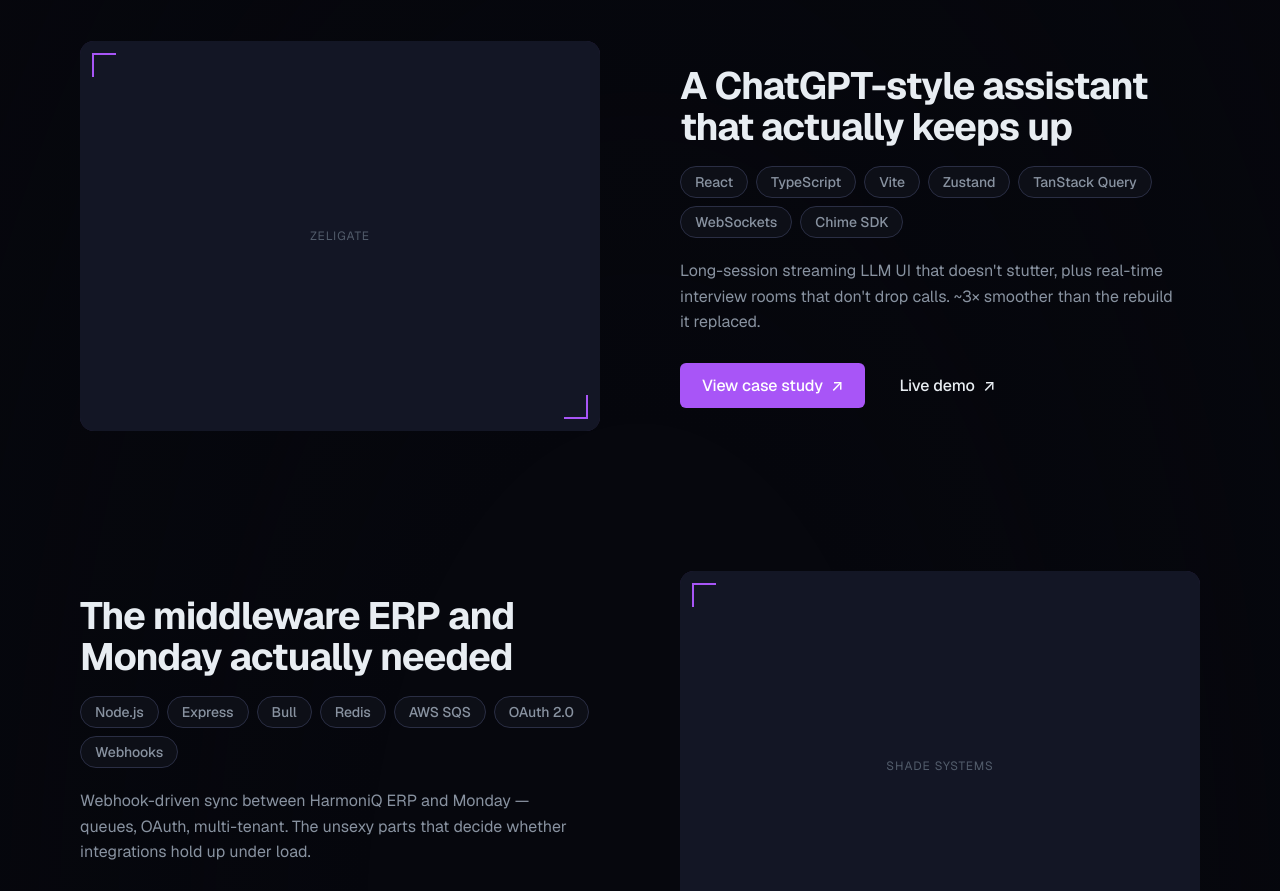
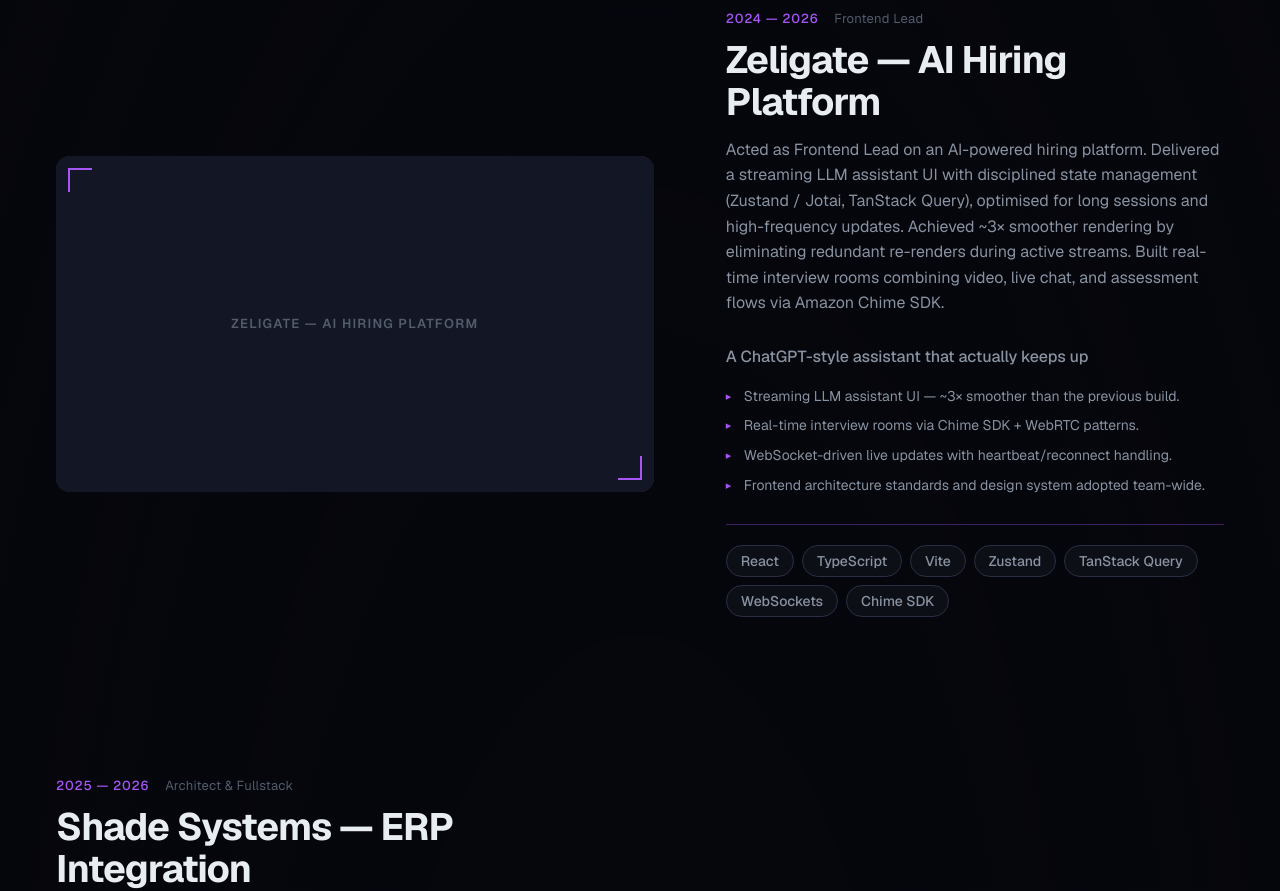
Before and after one commit to SimpleCray/portfolio, a React (Vite) app: page / in a window 1280 px wide. Shown: the part 1900-2791 px from the top of the page. Built offline with nearby package versions, Linux system fonts and the light colour scheme.

Commit message:
continue updating website

```diff
--- a/src/App.tsx
+++ b/src/App.tsx
@@ -11,6 +11,7 @@
 import Experience from './components/Experience';
 import Contact from './components/Contact';
 import Footer from './components/Footer';
+import ScrollToTop from './components/ScrollToTop';
 
 const SHOW_COSMIC_OBJECTS = false;
 
@@ -32,6 +33,7 @@
         <Footer />
       </div>
       <Comets />
+      <ScrollToTop />
     </>
   );
 }
--- a/src/components/Nav.tsx
+++ b/src/components/Nav.tsx
@@ -1,4 +1,4 @@
-import { useState, useEffect } from 'react';
+import { useState, useEffect, useRef } from 'react';
 
 const links = [
   { id: 'home', label: 'Home' },
@@ -11,6 +11,7 @@
 export default function Nav() {
   const [scrolled, setScrolled] = useState(false);
   const [active, setActive] = useState('home');
+  const sectionsRef = useRef<{ id: string; top: number }[]>([]);
 
   useEffect(() => {
     const onScroll = () => setScrolled(window.scrollY > 24);
@@ -20,37 +21,58 @@
   }, []);
 
   useEffect(() => {
-    const update = () => {
-      const scrollY = window.scrollY;
-      const windowH = window.innerHeight;
-      const docH = document.body.scrollHeight;
+    // Cache absolute positions once (offsetTop walks up to document root)
+    const cacheSections = () => {
+      sectionsRef.current = links
+        .map(({ id }) => {
+          const el = document.getElementById(id);
+          if (!el) return null;
+          // Walk offsetParent chain to get true absolute top
+          let top = 0;
+          let node: HTMLElement | null = el;
+          while (node) {
+            top += node.offsetTop;
+            node = node.offsetParent as HTMLElement | null;
+          }
+          return { id, top };
+        })
+        .filter(Boolean) as { id: string; top: number }[];
+    };
 
-      // Near bottom of page → always activate last section
-      if (scrollY + windowH >= docH - 80) {
+    const spy = () => {
+      const y = window.scrollY;
+      const wh = window.innerHeight;
+      const dh = document.documentElement.scrollHeight;
+
+      // Force-activate contact when near bottom
+      if (y + wh >= dh - 150) {
         setActive('contact');
         return;
       }
 
-      // Find which section's top is closest above the trigger line (30% from top)
-      const triggerY = scrollY + windowH * 0.3;
-      let current = links[0].id;
-
-      for (const { id } of links) {
-        const el = document.getElementById(id);
-        if (el && el.offsetTop <= triggerY) {
-          current = id;
-        }
+      // Section whose top is closest above scrollY + 120px threshold
+      const threshold = y + 120;
+      let cur = links[0].id;
+      for (const s of sectionsRef.current) {
+        if (s.top <= threshold) cur = s.id;
       }
-
-      setActive(current);
+      setActive(cur);
     };
 
-    update();
-    window.addEventListener('scroll', update, { passive: true });
-    window.addEventListener('resize', update, { passive: true });
+    // Cache after layout settles, then start listening
+    const init = () => {
+      cacheSections();
+      spy();
+    };
+
+    const raf = requestAnimationFrame(init);
+    window.addEventListener('scroll', spy, { passive: true });
+    window.addEventListener('resize', cacheSections, { passive: true });
+
     return () => {
-      window.removeEventListener('scroll', update);
-      window.removeEventListener('resize', update);
+      cancelAnimationFrame(raf);
+      window.removeEventListener('scroll', spy);
+      window.removeEventListener('resize', cacheSections);
     };
   }, []);
 
--- a/src/components/Projects.tsx
+++ b/src/components/Projects.tsx
@@ -11,16 +11,41 @@
       data-i={index}
       ref={ref as React.RefObject<HTMLDivElement>}
     >
+      {/* Desktop: media as separate grid cell */}
       <div
-        className={`project-media reveal${alt ? ' d1' : ''}${visible ? ' visible' : ''}`}
+        className={`project-media project-media-desktop reveal${alt ? ' d1' : ''}${visible ? ' visible' : ''}`}
         data-hover=''
       >
         <span className='frame-corner tl' />
         <span className='frame-corner br' />
-        <div className='project-img-placeholder'>{project.client.split('→').pop()?.trim()}</div>
+        <div className='project-img-placeholder'>
+          <span className='project-img-label'>{project.name}</span>
+        </div>
       </div>
+
       <div className={`project-body reveal${alt ? '' : ' d1'}${visible ? ' visible' : ''}`}>
-        <h3>{project.title}</h3>
+        <div className='project-meta'>
+          <span className='project-year'>{project.year}</span>
+          <span className='project-role'>{project.role}</span>
+        </div>
+        <h3 className='project-name'>{project.name}</h3>
+
+        {/* Mobile: media inline after project name, 16:9 */}
+        <div className='project-media project-media-mobile' data-hover=''>
+          <span className='frame-corner tl' />
+          <span className='frame-corner br' />
+          <div className='project-img-placeholder'>
+            <span className='project-img-label'>{project.name}</span>
+          </div>
+        </div>
+
+        <p>{project.summary}</p>
+        <p className='project-tagline'>{project.title}</p>
+        <ul className='project-bullets'>
+          {project.bullets.map((b, i) => (
+            <li key={i}>{b}</li>
+          ))}
+        </ul>
         <div className='project-tags'>
           {project.stack.map((s) => (
             <span key={s} className='project-tag' data-hover=''>
@@ -28,15 +53,14 @@
             </span>
           ))}
         </div>
-        <p>{project.summary}</p>
-        <div className='project-links'>
+        {/* <div className='project-links'>
           <a className='project-link primary' href='#' data-hover=''>
             View case study <span className='arr'>↗</span>
           </a>
           <a className='project-link ghost' href='#' data-hover=''>
             Live demo <span className='arr'>↗</span>
           </a>
-        </div>
+        </div> */}
       </div>
     </div>
   );
--- /dev/null
+++ b/src/components/ScrollToTop.tsx
@@ -0,0 +1,28 @@
+import { useState, useEffect } from 'react';
+
+export default function ScrollToTop() {
+  const [visible, setVisible] = useState(false);
+
+  useEffect(() => {
+    const onScroll = () => setVisible(window.scrollY > 600);
+    window.addEventListener('scroll', onScroll, { passive: true });
+    return () => window.removeEventListener('scroll', onScroll);
+  }, []);
+
+  const handleClick = () => {
+    window.scrollTo({ top: 0, behavior: 'smooth' });
+  };
+
+  return (
+    <button
+      className={`scroll-top${visible ? ' visible' : ''}`}
+      onClick={handleClick}
+      aria-label='Scroll to top'
+      data-hover=''
+    >
+      <svg viewBox='0 0 24 24' fill='none' stroke='currentColor' strokeWidth='2'>
+        <path d='M12 19V5M5 12l7-7 7 7' />
+      </svg>
+    </button>
+  );
+}
--- a/src/components/SkillsStrip.tsx
+++ b/src/components/SkillsStrip.tsx
@@ -1,4 +1,4 @@
-const items = ['React', 'Next.js', 'TypeScript', 'Node.js', 'WebSockets', 'AWS', 'PostgreSQL'];
+const items = ['React', 'Next.js', 'TypeScript', 'Node.js', 'CSS', 'AI'];
 
 export default function SkillsStrip() {
   return (
--- a/src/data/cv.ts
+++ b/src/data/cv.ts
@@ -1,5 +1,6 @@
 export interface Project {
   id: string;
+  name: string;
   year: string;
   client: string;
   role: string;
@@ -50,17 +51,18 @@
   featured: [
     {
       id: 'zeligate',
+      name: 'Zeligate — AI Hiring Platform',
       year: '2024 — 2026',
       client: 'Zeligate',
       role: 'Frontend Lead',
       title: 'A ChatGPT-style assistant that actually keeps up',
       summary:
-        "Long-session streaming LLM UI that doesn't stutter, plus real-time interview rooms that don't drop calls. ~3× smoother than the rebuild it replaced.",
+        'Acted as Frontend Lead on an AI-powered hiring platform. Delivered a streaming LLM assistant UI with disciplined state management (Zustand / Jotai, TanStack Query), optimised for long sessions and high-frequency updates. Achieved ~3× smoother rendering by eliminating redundant re-renders during active streams. Built real-time interview rooms combining video, live chat, and assessment flows via Amazon Chime SDK.',
       bullets: [
-        'Delivered a ChatGPT-style assistant in React + TypeScript (Vite) with streaming responses and disciplined client state (Zustand / Jotai, TanStack Query).',
-        'Optimized LLM streaming UI by eliminating redundant renders — ~3× smoother updates during long responses.',
-        'Built real-time interview rooms combining video, chat, and assessment flows via Amazon Chime + WebRTC-style patterns.',
-        'Established frontend architecture standards, reusable design systems, and best practices adopted team-wide.',
+        'Streaming LLM assistant UI — ~3× smoother than the previous build.',
+        'Real-time interview rooms via Chime SDK + WebRTC patterns.',
+        'WebSocket-driven live updates with heartbeat/reconnect handling.',
+        'Frontend architecture standards and design system adopted team-wide.',
       ],
       stack: [
         'React',
@@ -75,52 +77,56 @@
     },
     {
       id: 'shade',
-      year: '2022 — 2026',
+      name: 'Shade Systems — ERP Integration',
+      year: '2025 — 2026',
       client: 'Upstream → Shade Systems',
       role: 'Architect & Fullstack',
       title: 'The middleware ERP and Monday actually needed',
       summary:
-        'Webhook-driven sync between HarmoniQ ERP and Monday — queues, OAuth, multi-tenant. The unsexy parts that decide whether integrations hold up under load.',
+        'Architected a scalable middleware platform enabling bidirectional sync between HarmoniQ ERP and Monday.com. Built webhook-driven pipelines with queue-based processing (Bull + Redis / AWS SQS) for reliable real-time propagation. Designed modular entity controllers for customers, suppliers, deals, and invoices — with OAuth 2.0 and a multi-tenant subscription system.',
       bullets: [
-        'Architected a scalable middleware platform with bidirectional sync between HarmoniQ ERP and Monday.com.',
-        'Implemented webhook-driven pipelines with queue-based processing (Bull + Redis) for reliable real-time propagation.',
-        'Designed modular entity controllers (customers, suppliers, deals, invoices) with validation, logging, error handling.',
-        'Built secure OAuth 2.0 integration and subscription system for multi-tenant usage.',
+        'Bidirectional sync: HarmoniQ ERP ↔ Monday.com.',
+        'Webhook pipelines + Bull/Redis queues for reliable propagation.',
+        'Modular entity controllers with validation, logging, error handling.',
+        'OAuth 2.0 + multi-tenant subscription system.',
       ],
       stack: ['Node.js', 'Express', 'Bull', 'Redis', 'AWS SQS', 'OAuth 2.0', 'Webhooks'],
       metric: 'Multi-tenant, real-time',
     },
     {
       id: 'sinch',
-      year: '2023 — 2024',
-      client: 'Upstream → Monday Sinch',
-      role: 'Fullstack',
+      name: 'Monday Sinch — SMS Platform',
+      year: '2023 — 2026',
+      client: 'Upstream → Monday.com App',
+      role: 'Architect & Fullstack',
       title: 'Two-way SMS, embedded where work already lives',
       summary:
-        'Real-time chat threads inside Monday boards with delivery status and conversation state — so sales never has to leave the tool to message a customer.',
+        'Defined the system architecture and built a full-stack Monday.com app for two-way SMS via Sinch / MessageMedia. Designed a real-time chat UI embedded inside Monday board and item views, with Socket.IO-powered conversation threads, unread states, and delivery status. Backend handles webhooks, BullMQ background jobs, OAuth + JWT auth, and MySQL conversation storage.',
       bullets: [
-        'Defined system architecture and built a full-stack Monday.com app for SMS via Sinch / MessageMedia.',
-        'Designed a real-time chat UI in React + TypeScript + MUI, embedded inside Monday board and item views.',
-        'Implemented Socket.IO messaging with conversation threads, unread states, and message status.',
-        'Built Node.js services for webhooks, BullMQ background processing, and SMS delivery workflows.',
+        'Full-stack Monday.com app — board-embedded SMS chat.',
+        'Socket.IO real-time messaging with threads and delivery status.',
+        'BullMQ background processing + webhook handling.',
+        'OAuth + JWT authentication with MySQL (Sequelize) storage.',
       ],
       stack: ['React', 'TypeScript', 'MUI', 'Socket.IO', 'Node.js', 'BullMQ', 'MySQL'],
       metric: 'Real-time bi-directional',
     },
     {
       id: 'aarsleff',
+      name: 'Aarsleff — Construction CMS',
       year: '2021 — 2022',
-      client: 'Kodebaze → Aarsleff',
+      client: 'Kodebaze → Aarsleff (Denmark)',
       role: 'Frontend Developer',
       title: 'Scheduling hundreds of workers, drag-and-drop simple',
       summary:
-        'Drag-and-drop workforce and equipment scheduling for a Danish construction giant — built to handle hundreds of jobs, fitters, and dates without breaking a sweat.',
+        'Built a React + Next.js platform for workforce and heavy equipment scheduling at a Danish construction giant. Implemented drag-and-drop job management with DnD Kit, TanStack Query with optimistic updates for near-instant UI response, and calendar-based interfaces handling complex date/fitter/job mappings across large datasets.',
       bullets: [
-        'Built a React + Next.js platform for workforce and heavy equipment management in construction.',
-        'Implemented drag-and-drop interfaces and motion-driven UI components for high engagement.',
-        'Designed calendar-based interfaces handling complex scheduling and large datasets efficiently.',
+        'Drag-and-drop scheduling with DnD Kit + optimistic updates.',
+        'Calendar UI for complex job × fitter × date mappings.',
+        'TanStack Query caching for large dataset performance.',
+        'Deep Monday.com GraphQL API integration.',
       ],
-      stack: ['React', 'Next.js', 'Drag & Drop', 'Framer Motion'],
+      stack: ['React', 'Next.js', 'TypeScript', 'TanStack Query', 'DnD Kit', 'Framer Motion'],
       metric: 'Enterprise scheduling',
     },
   ],
--- a/src/styles/globals.css
+++ b/src/styles/globals.css
@@ -359,8 +359,8 @@
 }
 .portrait-wrap {
   position: relative;
-  width: 420px;
-  height: 420px;
+  width: 520px;
+  height: 520px;
   display: flex;
   align-items: center;
   justify-content: center;
@@ -391,15 +391,15 @@
 }
 .portrait-glow {
   position: absolute;
-  inset: -80px;
+  inset: -100px;
   background: radial-gradient(circle, rgba(var(--accent-rgb), 0.35), transparent 60%);
   filter: blur(20px);
   z-index: -1;
 }
 .portrait-frame {
   position: relative;
-  width: 380px;
-  height: 380px;
+  width: 480px;
+  height: 480px;
   border-radius: 50%;
   overflow: hidden;
   background: var(--surface);
@@ -434,11 +434,11 @@
     quote-float 4s ease-in-out 2.5s infinite;
 }
 .portrait-quote.l {
-  left: -60px;
+  left: -72px;
   top: 40%;
 }
 .portrait-quote.r {
-  right: -60px;
+  right: -72px;
   top: 60%;
 }
 
@@ -502,8 +502,8 @@
   animation: load-up 0.6s var(--ease-out) both;
 }
 .skills-strip .item:hover {
-  color: var(--fg);
-  text-shadow: 0 0 20px rgba(var(--accent-rgb), 0.4);
+  color: var(--accent);
+  text-shadow: 0 0 20px rgba(var(--accent-rgb), 0.5);
 }
 
 /* ────── Section base ────── */
@@ -648,14 +648,17 @@
 
 .project {
   display: grid;
-  grid-template-columns: 1fr 1fr;
-  gap: 80px;
+  grid-template-columns: 6fr 5fr;
+  gap: 72px;
   align-items: center;
   margin-bottom: 140px;
 }
 .project:last-child {
   margin-bottom: 0;
 }
+.project.alt {
+  grid-template-columns: 5fr 6fr;
+}
 .project.alt .project-media {
   order: 2;
 }
@@ -663,9 +666,11 @@
   order: 1;
 }
 
+.project-media-mobile { display: none; }
+
 .project-media {
   position: relative;
-  aspect-ratio: 4 / 3;
+  aspect-ratio: 16 / 9;
   border-radius: 14px;
   overflow: hidden;
   background: var(--surface);
@@ -733,6 +738,70 @@
   height: 36px;
 }
 
+.project-meta {
+  display: flex;
+  align-items: center;
+  gap: 16px;
+  margin-bottom: 12px;
+}
+.project-year {
+  font-size: 13px;
+  font-weight: 500;
+  color: var(--accent);
+  letter-spacing: 0.06em;
+}
+.project-role {
+  font-size: 13px;
+  color: var(--fg-subtle);
+  letter-spacing: 0.02em;
+}
+.project-name {
+  font-size: 42px;
+  font-weight: 700;
+  letter-spacing: -0.025em;
+  line-height: 1.1;
+  color: var(--fg);
+  margin-bottom: 16px;
+}
+.project-tagline {
+  font-size: 15px;
+  font-weight: 500;
+  color: var(--accent);
+  letter-spacing: -0.005em;
+  margin-bottom: 16px !important;
+  margin-top: 4px;
+}
+.project-img-label {
+  font-size: 13px;
+  font-weight: 600;
+  letter-spacing: 0.1em;
+  text-transform: uppercase;
+  color: var(--fg-subtle);
+}
+.project-bullets {
+  list-style: none;
+  padding: 0;
+  margin: 0 0 28px;
+  display: flex;
+  flex-direction: column;
+  gap: 8px;
+}
+.project-bullets li {
+  font-size: 14px;
+  line-height: 1.55;
+  color: var(--fg-muted);
+  padding-left: 18px;
+  position: relative;
+}
+.project-bullets li::before {
+  content: '▸';
+  position: absolute;
+  left: 0;
+  color: var(--accent);
+  font-size: 11px;
+  top: 2px;
+}
+
 .project-body h3 {
   font-size: 38px;
   font-weight: 700;
@@ -740,11 +809,16 @@
   line-height: 1.1;
   margin-bottom: 18px;
 }
+.project-body .project-name {
+  margin-bottom: 14px;
+}
 .project-tags {
   display: flex;
   flex-wrap: wrap;
   gap: 8px;
   margin-bottom: 20px;
+  padding-top: 20px;
+  border-top: 1px solid rgba(var(--accent-rgb), 0.35);
 }
 .project-tag {
   display: inline-flex;
@@ -770,7 +844,6 @@
   line-height: 1.6;
   color: var(--fg-muted);
   margin-bottom: 28px;
-  max-width: 500px;
 }
 .project-links {
   display: flex;
@@ -994,14 +1067,22 @@
   align-items: center;
   padding: 22px 4px;
   border-bottom: 1px solid var(--rule);
-  transition: padding-left 0.35s var(--ease-out);
+  transition:
+    transform 0.4s var(--ease-out),
+    border-color 0.4s;
 }
 .contact-method:hover {
-  padding-left: 16px;
+  border-color: rgba(var(--accent-rgb), 0.3);
 }
 .contact-method:hover .contact-arrow {
   color: var(--accent);
   transform: translate(4px, -4px);
+}
+.contact-method:hover .label {
+  color: rgba(var(--accent-rgb), 0.6);
+}
+.contact-method:hover .value {
+  color: var(--accent);
 }
 .contact-method .label {
   font-size: 13px;
@@ -1009,12 +1090,14 @@
   letter-spacing: 0.14em;
   text-transform: uppercase;
   color: var(--fg-subtle);
+  transition: color 0.35s;
 }
 .contact-method .value {
   font-size: 17px;
   font-weight: 500;
   letter-spacing: -0.005em;
   color: var(--fg);
+  transition: color 0.35s;
 }
 .contact-arrow {
   color: var(--fg-muted);
@@ -1023,6 +1106,46 @@
     color 0.25s,
     transform 0.25s var(--ease-out);
   text-align: center;
+}
+
+/* ────── Scroll to top ────── */
+.scroll-top {
+  position: fixed;
+  bottom: 72px;
+  right: 36px;
+  z-index: 200;
+  width: 48px;
+  height: 48px;
+  border-radius: 50%;
+  border: 1px solid rgba(var(--accent-rgb), 0.4);
+  background: rgba(13, 15, 23, 0.85);
+  backdrop-filter: blur(10px);
+  color: var(--accent);
+  display: grid;
+  place-items: center;
+  cursor: none;
+  opacity: 0;
+  transform: translateY(12px);
+  pointer-events: none;
+  transition:
+    opacity 0.3s var(--ease-out),
+    transform 0.3s var(--ease-out),
+    border-color 0.25s,
+    background 0.25s;
+}
+.scroll-top.visible {
+  opacity: 1;
+  transform: translateY(0);
+  pointer-events: auto;
+}
+.scroll-top:hover {
+  background: rgba(var(--accent-rgb), 0.15);
+  border-color: var(--accent);
+  transform: translateY(-3px);
+}
+.scroll-top svg {
+  width: 18px;
+  height: 18px;
 }
 
 /* ────── Footer ────── */
@@ -1200,6 +1323,65 @@
 .hero .inner {
   position: relative;
   z-index: 1;
+}
+
+/* ════════════════════════════════════════════
+   RESPONSIVE
+   ════════════════════════════════════════════ */
+
+/* 1280px — slightly tighter gutter */
+@media (max-width: 1280px) {
+  :root { --gutter: 56px; }
+  .portrait-wrap { width: 460px; height: 460px; }
+  .portrait-frame { width: 420px; height: 420px; }
+  .hero-title, .hero-sub-name { font-size: 60px; }
+}
+
+/* 1024px — collapse to single column, shrink hero text */
+@media (max-width: 1024px) {
+  :root { --gutter: 40px; }
+  .hero .inner { grid-template-columns: 1fr; gap: 48px; }
+  .hero-r { order: -1; }
+  .portrait-wrap { width: 360px; height: 360px; }
+  .portrait-frame { width: 320px; height: 320px; }
+  .hero-title, .hero-sub-name { font-size: 52px; }
+  .about .inner { grid-template-columns: 1fr; gap: 56px; }
+  .about-l { position: static; }
+  .contact .inner { grid-template-columns: 1fr; gap: 48px; }
+  .experience .inner { grid-template-columns: 1fr; gap: 48px; }
+  .exp-l { position: static; }
+  .project,
+  .project.alt { grid-template-columns: 1fr; gap: 0; margin-bottom: 80px; }
+  .project-media-desktop { display: none !important; }
+  .project-media-mobile {
+    display: block;
+    aspect-ratio: 16 / 9;
+    margin: 16px 0 24px;
+    border-radius: 10px;
+  }
+  .project.alt .project-media { order: 0; }
+  .project.alt .project-body { order: 0; }
+  .project-body p,
+  .project-body .project-tagline { max-width: 100%; }
+}
+
+/* 768px — mobile */
+@media (max-width: 768px) {
+  :root { --gutter: 24px; }
+  .hero-title, .hero-sub-name { font-size: 44px; }
+  .hero-greeting { font-size: 32px; }
+  .portrait-wrap { width: 280px; height: 280px; }
+  .portrait-frame { width: 250px; height: 250px; }
+  .portrait-quote { font-size: 56px; }
+  .portrait-quote.l { left: -44px; }
+  .portrait-quote.r { right: -44px; }
+  .section h2 { font-size: 40px; }
+  .projects-head h2 { font-size: 48px; }
+  .contact h2 { font-size: 48px; }
+  .project-name { font-size: 30px; }
+  .about-pillars { grid-template-columns: 1fr; }
+  .exp-timeline { padding-left: 20px; }
+  .nav .links a { padding: 8px 12px; font-size: 14px; }
 }
 
 @media (prefers-reduced-motion: reduce) {
```
Also changed, not shown: src/components/Hero.tsx (+2 -32 lines).
